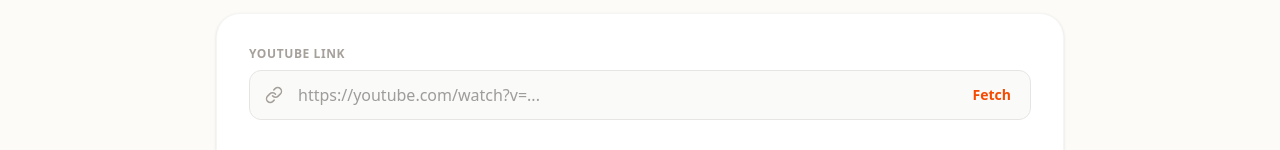
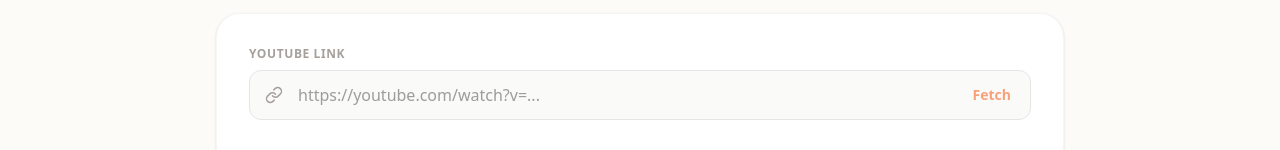
Before and after one commit to lala-tech-nig/voiceconsults, a Next.js app: page /admin in a window 1280 px wide. Shown: the part 274-424 px from the top of the page. Built offline with nearby package versions, Linux system fonts and the light colour scheme.

Commit message:
newauto fetch

```diff
--- a/app/admin/page.js
+++ b/app/admin/page.js
@@ -13,24 +13,39 @@
         description: ""
     });
     const [loading, setLoading] = useState(false);
+    const [fetchingMetadata, setFetchingMetadata] = useState(false);
     const [status, setStatus] = useState(null); // 'success' or 'error'
 
     const removeTag = (tagToRemove) => {
         setTags(tags.filter(tag => tag !== tagToRemove));
     };
 
-    const handleChange = (e) => {
-        setFormData({ ...formData, [e.target.name]: e.target.value });
+    const handleChange = async (e) => {
+        const { name, value } = e.target;
+        setFormData({ ...formData, [name]: value });
+
+        // Auto-fetch metadata when YouTube URL is pasted
+        if (name === 'videoUrl' && value) {
+            const youtubeRegex = /^(https?:\/\/)?(www\.)?(youtube\.com\/watch\?v=|youtu\.be\/)[\w-]+/;
+            if (youtubeRegex.test(value)) {
+                // Small delay to ensure the URL is complete
+                setTimeout(() => {
+                    handleFetchMetadata(value);
+                }, 300);
+            }
+        }
     };
 
-    const handleFetchMetadata = async () => {
-        if (!formData.videoUrl) return;
+    const handleFetchMetadata = async (url = null) => {
+        const videoUrl = url || formData.videoUrl;
+        if (!videoUrl) return;
 
+        setFetchingMetadata(true);
         try {
             const res = await fetch('https://voiceconsults.onrender.com/api/metadata', {
                 method: 'POST',
                 headers: { 'Content-Type': 'application/json' },
-                body: JSON.stringify({ videoUrl: formData.videoUrl })
+                body: JSON.stringify({ videoUrl })
             });
 
             if (!res.ok) throw new Error("Failed to fetch");
@@ -46,6 +61,8 @@
         } catch (error) {
             setStatus('error');
             setTimeout(() => setStatus(null), 3000);
+        } finally {
+            setFetchingMetadata(false);
         }
     };
 
@@ -129,12 +146,20 @@
                                 placeholder="https://youtube.com/watch?v=..."
                                 className="w-full pl-12 pr-20 py-3 border border-stone-200 rounded-xl text-stone-700 focus:outline-none focus:ring-2 focus:ring-orange-200 transition-all bg-stone-50"
                             />
-                            <button
-                                onClick={handleFetchMetadata}
-                                className="absolute right-2 top-1/2 -translate-y-1/2 text-orange-600 hover:text-orange-700 font-bold text-sm px-3 py-1"
-                            >
-                                Fetch
-                            </button>
+                            {fetchingMetadata ? (
+                                <div className="absolute right-4 top-1/2 -translate-y-1/2 flex items-center gap-2 text-orange-600">
+                                    <Loader2 className="animate-spin" size={16} />
+                                    <span className="text-sm font-medium">Fetching...</span>
+                                </div>
+                            ) : (
+                                <button
+                                    onClick={() => handleFetchMetadata()}
+                                    disabled={!formData.videoUrl}
+                                    className="absolute right-2 top-1/2 -translate-y-1/2 text-orange-600 hover:text-orange-700 font-bold text-sm px-3 py-1 disabled:opacity-50 disabled:cursor-not-allowed"
+                                >
+                                    Fetch
+                                </button>
+                            )}
                         </div>
                     </div>
 
```
